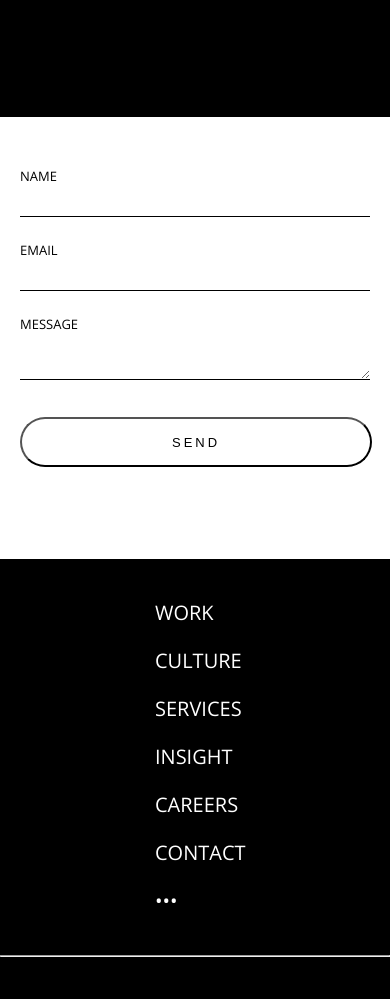
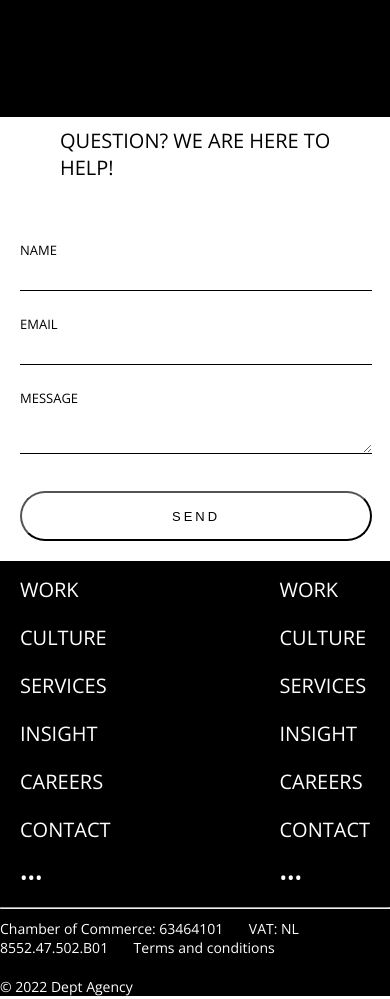
Before and after one commit to mrwinter09/deptIvanWinter, a website: page src/index.html in a window 390 px wide. Shown: the part 10362-11361 px from the top of the page. Drawn offline with nearby package versions, Linux system fonts and the light colour scheme; files whose address does not match are found by name.

Commit message:
last run

```diff
--- a/src/index.html
+++ b/src/index.html
@@ -317,8 +317,7 @@
                 </section>
               <div class="contact-section__sidebar">
                 <article>
-                    <span>MICROSOFT</span>
-                    <p class="color-dark header-1">QUESTION? WE ARE HERE TO HELP!</p>
+                    <p class="contact-font header-1">QUESTION? WE ARE HERE TO HELP!</p>
                 </article>
               </div>
             </section>
@@ -329,6 +328,7 @@
         <footer>
             <section class="footer-section">
             <div class="footer-left">
+                <!-- display-flex -->
                 <div class="footer-container">
 
                     <!-- <a href="https://www.deptagency.com/nl-nl/" class="logo"><img class="logo-nav" src="/src/images/dept.logo.png" alt="dept-logo" ></a> -->
@@ -344,9 +344,22 @@
                             <li class="menu-item"><a href="#">&bull;&bull;&bull;</a></li>
                         </ul>
                     </footernav>
+
+                    <div class="socials">
+                        <ul class="footer-list">
+                            <li class="menu-item"><a href="#">WORK</a></li>
+                            <li class="menu-item"><a href="#">CULTURE</a></li>
+                            <li class="menu-item"><a href="#">SERVICES</a></li>
+                            <li class="menu-item"><a href="#">INSIGHT</a></li>
+                            <li class="menu-item"><a href="#">CAREERS</a></li>
+                            <li class="menu-item"><a href="#">CONTACT</a></li>
+                            <li class="menu-item"><a href="#">&bull;&bull;&bull;</a></li>
+                        </ul>
+                    </div>
+
                 </div>
                 <hr>
-                <div class="footer-container">
+                <div class="bg-black">
                     <div class="company-information">
                         <p>Chamber of Commerce: 63464101 &nbsp;&nbsp;&nbsp;&nbsp;&nbsp; VAT: NL 8552.47.502.B01 &nbsp;&nbsp;&nbsp;&nbsp;&nbsp; Terms and conditions</p>
                     </div>
--- a/src/styles.css
+++ b/src/styles.css
@@ -7,6 +7,10 @@
 body {
     font-family: Open Sans;
     color: #fff;
+}
+
+.bg-black{
+    background-color: #000;
 }
 
 h1, h2, h3, h4, h5, h6 {
@@ -401,11 +405,24 @@
  font-size: 30px;
  color: rgb(132, 0, 255);
 }
+
+.socials{
+    display: none;
+}
+
 @media (min-width: 700px){
     .card-grid {
         display: grid;
         grid-template-columns: repeat(2,1fr);
     }
+
+    /* .footer-container {
+        padding: 0px;
+        display: flex;
+        justify-content: space-between;
+        align-items: center;
+        background-color: black;
+    } */
 }
 
 @media (max-width:1100px) {
@@ -504,8 +521,8 @@
 .logo-image{
     background-image: url("./images//Logo/DEPT®\ LOGO\ -\ 2022\ Black.svg");
     background-size: cover;
-    width: 25%;
-    height: 25%;
+    width: 35%;
+    height: 35%;
     object-fit: cover;
     overflow: hidden;
 }
@@ -544,12 +561,15 @@
  }
 
 .contact-section {
-    display: block;
+    display: grid;
+ }
 
+ .contact-font{
+    color:black;
  }
 
  .contact-section--flipped{
-     grid-template-columns:1fr 2fr
+     grid-template-columns:1fr
  }
 
  .contact-section__sidebar{
@@ -611,16 +631,19 @@
     padding: 0 150px 0 150px;
 }
 
+.footer-container {
+    padding: 20px;
+    display: flex;
+    background-color: black;
+}
 
-
-.footer-container {
-    padding: 45px;
+/* .footer-container {
     display: flex;
     flex-direction: column;
     justify-content: flex-start;
     align-items: flex-start;
     background-color: black;
-}
+} */
 
 .footer-list {
     display: flex;
@@ -632,27 +655,28 @@
 }
 
 .footer-nav{
-    padding-left: 110px;
+    padding-left: 0px;
+    flex: 3;
 }
 
 .company-information{
     display: flex;
     flex-direction: column;
-    padding: 45;
+    padding: 0px;
 }
 
 .footer-section {
     display: block;
-    grid-template-columns:90% 10%
  }
 
 
 .footer-right{
-    background-color: #fff;
+    /* background-color: #000;
     display: flex;
     flex-direction: column;
     justify-content:center;
-    align-items: center;
+    align-items: center; */
+    display: none;
 }
 
 .color-footer{
@@ -665,4 +689,10 @@
  color: rgb(132, 0, 255);
 }
 
+.socials{
+    display: flex;
+    flex-direction: column;
+    flex: 1;
 }
+
+}
```
Also changed, not shown: README.md, dist/index.html, 2 other files.
